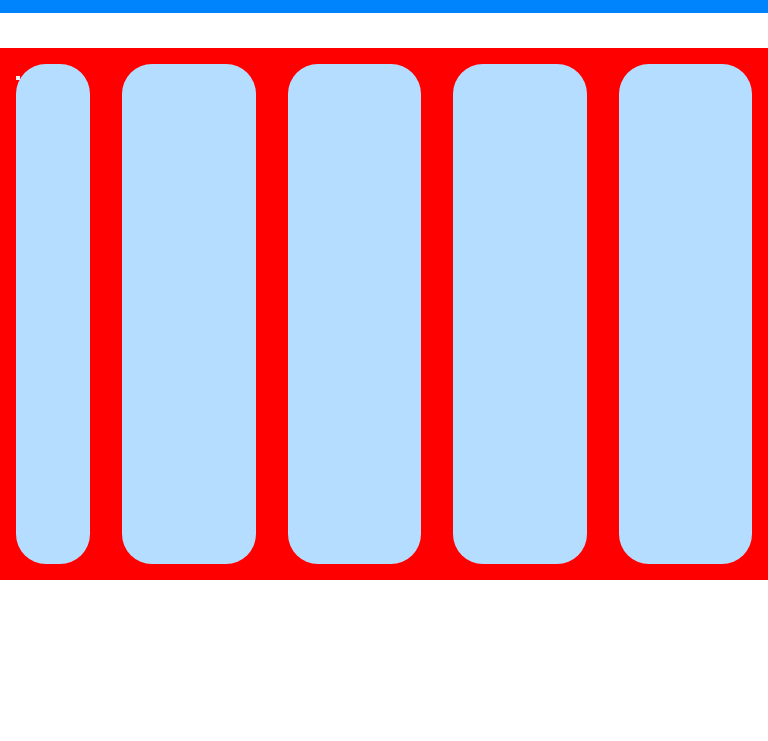
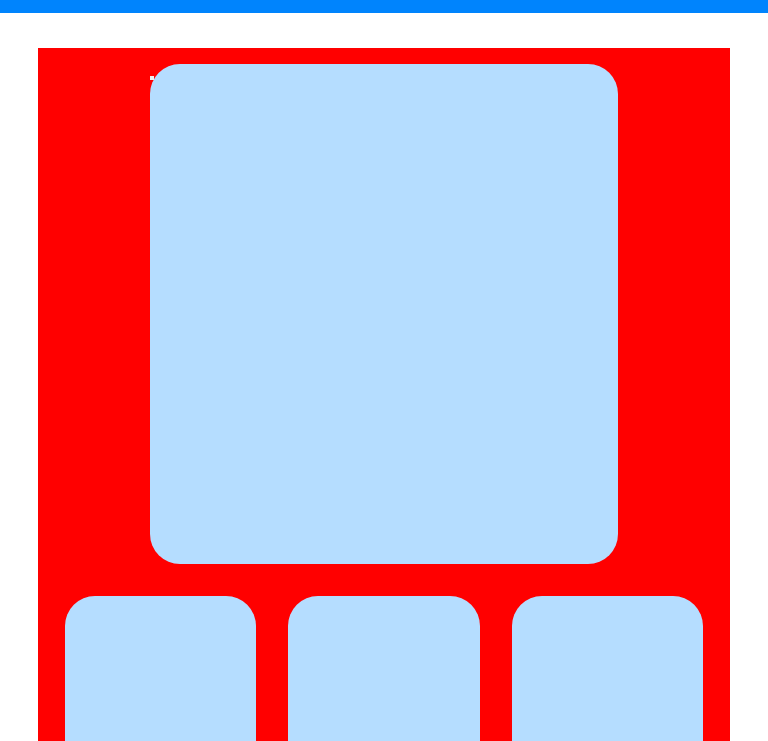
Before and after one commit to GiadaPirone/htmlcss-responsive-layout, a plain HTML site: page index.html in a window 768 px wide. Shown: the part 59-800 px from the top of the page. Drawn offline with Linux system fonts and the light colour scheme.

```diff
--- a/style.css
+++ b/style.css
@@ -33,7 +33,7 @@ nav{
 /* PRIMA SECTION. */
 
 .container{
-    width: 100%;
+    width: 90%;
     margin: 35px auto;
     background-color: yellow; /* da togliere succ */
 }
@@ -43,7 +43,7 @@ nav{
 }
 
 .box{
-    width: 90%;
+    width: 100%;
     border-radius: 30px;
     margin: 1em;
     min-height: 300px; /* da togliere succ */
@@ -56,11 +56,15 @@ nav{
 
     .container{
         background-color: red;
-        flex-wrap: nowrap;
+
     }
 
     .box.strong{
-        width: calc(100% / 2);
+        width:calc(70% - 1em);
+
     }
 
+    .box{
+        width: calc(30% - 1em);
+    }
 }
```
